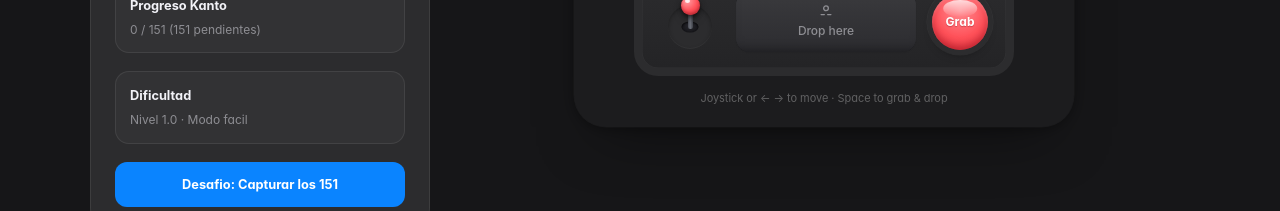
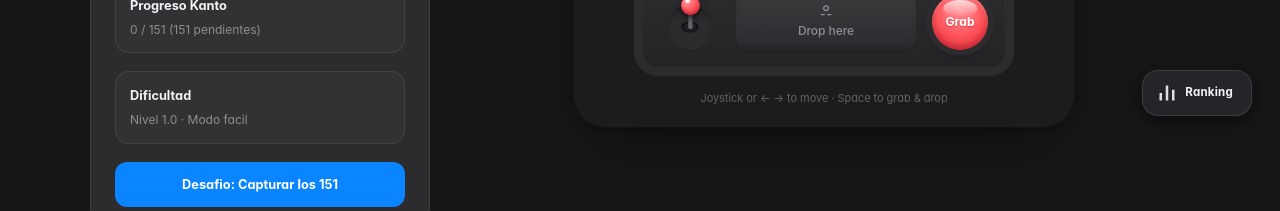
Before and after one commit to 420btc/pokegacha, a React (Vite) app in the folder app/: page / in a window 1280 px wide. Shown: the part 656-867 px from the top of the page. Built offline with nearby package versions, Linux system fonts and the light colour scheme.

Commit message:
Ranking movido a tooltip flotante en la derecha con icono de barras

```diff
--- a/app/src/App.tsx
+++ b/app/src/App.tsx
@@ -87,6 +87,18 @@ function PokeballIcon({ size = 22 }: { size?: number }) {
   )
 }
 
+function RankingIcon({ size = 20 }: { size?: number }) {
+  return (
+    <svg width={size} height={size} viewBox="0 0 24 24" fill="none" aria-hidden="true">
+      <path
+        d="M6 21H3V12H6V21ZM13.5 21H10.5V3H13.5V21ZM21 21H18V8H21V21Z"
+        fill="currentColor"
+        fillOpacity="0.9"
+      />
+    </svg>
+  )
+}
+
 function App() {
   const [captures, setCaptures] = useState<ToyId[]>(() => {
     try {
@@ -132,7 +144,20 @@ function App() {
   const [speedrunElapsed, setSpeedrunElapsed] = useState(0)
   const speedrunRef = useRef<ReturnType<typeof setInterval> | null>(null)
   const [bots] = useState<SpeedrunEntry[]>(() => generateBots())
-  const [showLeaderboard, setShowLeaderboard] = useState(false)
+  const [rankingOpen, setRankingOpen] = useState(false)
+  const rankingRef = useRef<HTMLDivElement>(null!)
+
+  // cerrar ranking al hacer click fuera
+  useEffect(() => {
+    const handler = (e: MouseEvent) => {
+      if (rankingOpen && rankingRef.current && !rankingRef.current.contains(e.target as Node)) {
+        setRankingOpen(false)
+      }
+    }
+    document.addEventListener('mousedown', handler)
+    return () => document.removeEventListener('mousedown', handler)
+  }, [rankingOpen])
+
   const [personalBest, setPersonalBest] = useState<number | null>(() => {
     try {
       const v = localStorage.getItem('pokegarra_pb')
@@ -167,7 +192,7 @@ function App() {
       setSpeedrunResult(time)
       setSpeedrunActive(false)
       setSpeedrunElapsed(time)
-      setShowLeaderboard(true)
+      setRankingOpen(true)
       if (personalBest === null || time < personalBest) {
         setPersonalBest(time)
         localStorage.setItem('pokegarra_pb', String(time))
@@ -189,7 +214,7 @@ function App() {
     setSpeedrunStartedAt(Date.now())
     setSpeedrunResult(null)
     setSpeedrunElapsed(0)
-    setShowLeaderboard(false)
+    setRankingOpen(false)
   }
 
   const cancelSpeedrun = () => {
@@ -371,47 +396,11 @@ function App() {
                 )}
 
                 <button
-                  className="speedrun-btn speedrun-btn--leaderboard"
-                  onClick={() => setShowLeaderboard(!showLeaderboard)}
-                >
-                  {showLeaderboard ? 'Ocultar clasificacion' : 'Ver clasificacion'}
-                </button>
-
-                <button
                   className="speedrun-btn speedrun-btn--again"
                   onClick={startSpeedrun}
                 >
                   Intentar otra vez
                 </button>
-              </div>
-            )}
-
-            {/* leaderboard */}
-            {showLeaderboard && (
-              <div className="leaderboard-card">
-                <div className="panel-head">
-                  <span className="pill pill--online">Online</span>
-                  <h1>Clasificacion</h1>
-                </div>
-
-                {/* entrada personal si hay resultado */}
-                {speedrunResult !== null && (
-                  <div className="leaderboard-row leaderboard-row--you">
-                    <span className="leaderboard-rank">—</span>
-                    <span className="leaderboard-name">Tu</span>
-                    <span className="leaderboard-time">{fmtTime(speedrunResult)}</span>
-                  </div>
-                )}
-
-                {sortedBots.slice(0, 10).map((bot, i) => (
-                  <div key={bot.name} className="leaderboard-row">
-                    <span className={`leaderboard-rank${i < 3 ? ` leaderboard-rank--top${i + 1}` : ''}`}>
-                      {i + 1}
-                    </span>
-                    <span className="leaderboard-name">{bot.name}</span>
-                    <span className="leaderboard-time">{fmtTime(bot.time)}</span>
-                  </div>
-                ))}
               </div>
             )}
 
@@ -590,6 +579,58 @@ function App() {
       {selectedCard && (
         <CardModal id={selectedCard} onClose={() => setSelectedCard(null)} />
       )}
+
+      {/* ranking flotante */}
+      <div className="ranking-float" ref={rankingRef}>
+        <button
+          className={`ranking-btn${rankingOpen ? ' ranking-btn--open' : ''}`}
+          onClick={() => setRankingOpen(!rankingOpen)}
+          aria-label="Ver clasificacion"
+          title="Clasificacion"
+        >
+          <RankingIcon size={20} />
+          <span className="ranking-btn-label">Ranking</span>
+        </button>
+
+        {rankingOpen && (
+          <div className="ranking-popover">
+            <div className="ranking-popover-head">
+              <span className="pill pill--online">Online</span>
+              <span className="ranking-popover-title">Clasificacion</span>
+            </div>
+
+            {speedrunResult !== null && (
+              <div className="leaderboard-row leaderboard-row--you">
+                <span className="leaderboard-rank">—</span>
+                <span className="leaderboard-name">Tu</span>
+                <span className="leaderboard-time">{fmtTime(speedrunResult)}</span>
+              </div>
+            )}
+
+            {personalBest !== null && speedrunResult !== personalBest && (
+              <div className="ranking-pb-inline">
+                <span>Tu mejor marca: {fmtTime(personalBest)}</span>
+              </div>
+            )}
+
+            <div className="ranking-divider" />
+
+            {sortedBots.slice(0, 8).map((bot, i) => (
+              <div key={bot.name} className="leaderboard-row">
+                <span className={`leaderboard-rank${i < 3 ? ` leaderboard-rank--top${i + 1}` : ''}`}>
+                  {i + 1}
+                </span>
+                <span className="leaderboard-name">{bot.name}</span>
+                <span className="leaderboard-time">{fmtTime(bot.time)}</span>
+              </div>
+            ))}
+
+            <div className="ranking-popover-foot">
+              <span>Actualizado cada dia</span>
+            </div>
+          </div>
+        )}
+      </div>
     </>
   )
 }
--- a/app/src/style.css
+++ b/app/src/style.css
@@ -1024,3 +1024,152 @@ select {
     flex: 1 1 100%;
   }
 }
+
+/* ── ranking floating tooltip ──────────────────────────────────────────── */
+
+.ranking-float {
+  position: fixed;
+  bottom: 28px;
+  right: 28px;
+  z-index: 50;
+}
+
+.ranking-btn {
+  display: flex;
+  align-items: center;
+  gap: 8px;
+  padding: 12px 18px 12px 14px;
+  border-radius: 16px;
+  border: 0.5px solid rgba(255, 255, 255, 0.1);
+  background: rgba(40, 40, 44, 0.92);
+  backdrop-filter: blur(12px);
+  -webkit-backdrop-filter: blur(12px);
+  color: var(--pk-ink);
+  font-size: 0.78rem;
+  font-weight: 700;
+  cursor: pointer;
+  box-shadow:
+    0 4px 16px rgba(0, 0, 0, 0.5),
+    0 0 0 0.5px rgba(255, 255, 255, 0.06);
+  transition: transform 0.2s ease, box-shadow 0.2s ease;
+}
+
+.ranking-btn:hover {
+  transform: translateY(-2px);
+  box-shadow:
+    0 6px 22px rgba(0, 0, 0, 0.55),
+    0 0 0 0.5px rgba(255, 255, 255, 0.1);
+}
+
+.ranking-btn:active {
+  transform: scale(0.97);
+}
+
+.ranking-btn--open {
+  background: var(--pk-accent);
+  color: #fff;
+  border-color: transparent;
+}
+
+.ranking-btn-label {
+  font-size: 0.72rem;
+  font-weight: 700;
+  letter-spacing: 0.02em;
+}
+
+/* popover */
+.ranking-popover {
+  position: absolute;
+  bottom: calc(100% + 12px);
+  right: 0;
+  width: 280px;
+  max-height: 420px;
+  overflow-y: auto;
+  padding: 14px;
+  border-radius: 18px;
+  background: rgba(30, 30, 34, 0.96);
+  backdrop-filter: blur(20px);
+  -webkit-backdrop-filter: blur(20px);
+  border: 0.5px solid rgba(255, 255, 255, 0.08);
+  box-shadow:
+    0 8px 40px rgba(0, 0, 0, 0.6),
+    0 0 0 0.5px rgba(255, 255, 255, 0.04);
+  animation: popover-in 0.22s cubic-bezier(0.2, 0.8, 0.2, 1.2) both;
+}
+
+@keyframes popover-in {
+  0% {
+    opacity: 0;
+    transform: translateY(8px) scale(0.95);
+  }
+  100% {
+    opacity: 1;
+    transform: translateY(0) scale(1);
+  }
+}
+
+.ranking-popover-head {
+  display: flex;
+  align-items: center;
+  gap: 10px;
+  margin-bottom: 12px;
+}
+
+.ranking-popover-title {
+  font-size: 0.85rem;
+  font-weight: 700;
+  letter-spacing: -0.02em;
+  color: var(--pk-ink);
+}
+
+.ranking-pb-inline {
+  padding: 6px 10px;
+  margin-top: 4px;
+  border-radius: 8px;
+  background: rgba(255, 214, 10, 0.06);
+  font-size: 0.65rem;
+  font-weight: 600;
+  color: #ffd60a;
+}
+
+.ranking-divider {
+  height: 0.5px;
+  margin: 8px 0;
+  background: rgba(255, 255, 255, 0.06);
+}
+
+.ranking-popover-foot {
+  margin-top: 10px;
+  padding-top: 8px;
+  border-top: 0.5px solid rgba(255, 255, 255, 0.06);
+  font-size: 0.6rem;
+  font-weight: 500;
+  color: rgba(242, 242, 247, 0.25);
+  text-align: center;
+}
+
+/* scrollbar mini para el popover */
+.ranking-popover::-webkit-scrollbar {
+  width: 3px;
+}
+
+.ranking-popover::-webkit-scrollbar-thumb {
+  background: rgba(255, 255, 255, 0.08);
+  border-radius: 999px;
+}
+
+@media (max-width: 640px) {
+  .ranking-float {
+    bottom: 16px;
+    right: 16px;
+  }
+
+  .ranking-popover {
+    width: 260px;
+    right: -8px;
+  }
+
+  .ranking-btn {
+    padding: 10px 14px 10px 12px;
+  }
+}
```
